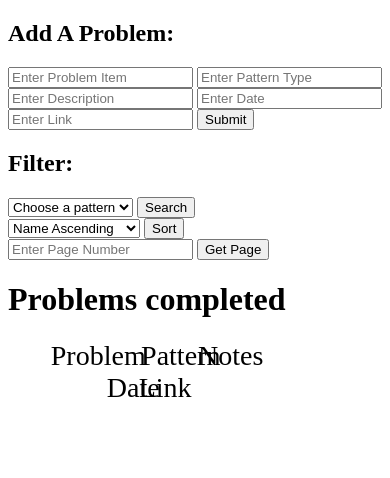
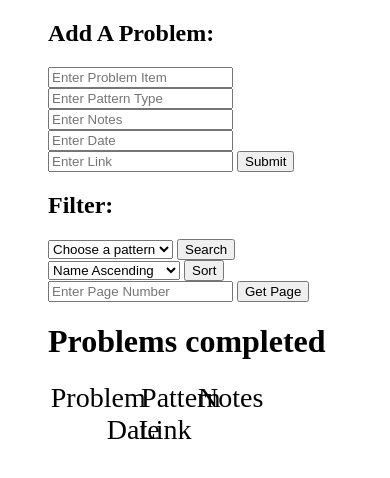
Before and after one commit to irashoemo1/leetcode-tracker, a Node server app: page /problems in a window 390 px wide. Shown: the top 478 px of the page. Run offline with Node 20, Linux system fonts and the light colour scheme; data that the repository does not hold is empty; some libraries are stand-ins or nearby versions.

Commit message:
almost complete project. need mobile

```diff
--- a/package.json
+++ b/package.json
@@ -10,6 +10,7 @@
   "author": "Ira Shoemo",
   "license": "ISC",
   "dependencies": {
+    "bootstrap": "^5.2.1",
     "cors": "^2.8.5",
     "dotenv": "^16.0.1",
     "ejs": "^3.1.8",
--- a/public/css/style.css
+++ b/public/css/style.css
@@ -27,6 +27,10 @@ ul.problemItems > li{
     height: 100%;
 }
 
+h1, h2.add, form, form + h2{
+    padding-left: 40px;
+}
+
 #heading{
     margin-bottom: .5em;
 }
@@ -37,7 +41,7 @@ ul.problemItems > li{
     padding-left: .10em;
 }
 
-h2.problem, h3.pattern, h3.description, span.del, .date, a.link, span.edit{
+h2.problem, h3.pattern, h3.notes, span.del, .date, a.link, span.edit{
     display: inline-block;
     margin: 0;
     vertical-align: top;
@@ -52,11 +56,11 @@ h2.problem, h3.pattern, h3.description, span.del, .date, a.link, span.edit{
     width: 15%;
 }
 
-.description{
+.notes{
     width: 30%;
 }
 
-h3.description{
+h3.notes{
     font-size: 1em;
 }
 
--- a/views/problems.ejs
+++ b/views/problems.ejs
@@ -5,26 +5,29 @@
     <meta http-equiv="X-UA-Compatible" content="IE=edge">
     <meta name="viewport" content="width=device-width, initial-scale=1.0">
     <title>Document</title>
+    <!-- <link rel="stylesheet" href="https://cdn.jsdelivr.net/npm/bootstrap@4.0.0/dist/css/bootstrap.min.css" integrity="sha384-Gn5384xqQ1aoWXA+058RXPxPg6fy4IWvTNh0E263XmFcJlSAwiGgFAW/dAiS6JXm" crossorigin="anonymous"> -->
     <link rel="stylesheet" href="https://cdnjs.cloudflare.com/ajax/libs/font-awesome/5.15.3/css/all.min.css">
     <link rel="stylesheet" href="/css/style.css">
+    <!-- <link rel="stylesheet" href="/node_modules/bootstrap/dist/css/bootstrap.css"> -->
 </head>
 <body>
     <!-- Make the date filter able to do range of dates, make a pagination for the problems, figure out how to get the patterns
         to make the sort list to be constant and do bootstrap to make it look better -->
-    <h2>Add A Problem:</h2>
+    <h2 class="add">Add A Problem:</h2>
 
-    <form action="/problems/createProblems" method="POST">
+    <!-- Notes is description -->
+    <form class="createProblems" action="/problems/createProblems" method="POST">
         <input type="text" placeholder="Enter Problem Item" name="problemItem">
         <input type="text" placeholder="Enter Pattern Type" name="patternType">
-        <input type="text" placeholder="Enter Description" name="description">
+        <input type="text" placeholder="Enter Notes" name="notes">
         <input type="text" placeholder="Enter Date" name="date">
         <input type="text" placeholder="Enter Link" name="link">
         <input type="submit">
     </form>
 
-    <h2> Filter: </h2>
+    <h2 class="filter"> Filter: </h2>
     <!-- Need to make the search bar only the max one might just have to hardcode it-->
-    <form action="/problems/" method="GET">
+    <form class="getProblems" action="/problems/" method="GET">
         <select name="patternType" class="patternSelect">
             <option value="patterns" selected>Choose a pattern</option>
             <% let hashset = new Set() %>
@@ -57,7 +60,7 @@
     <ul id="heading">
         <li class="problem">Problem</li>
         <li class="pattern">Pattern</li>
-        <li class="description">Notes</li>
+        <li class="notes">Notes</li>
         <li class="date">Date</li>
         <li class="link">Link</li>
     </ul>
@@ -68,7 +71,7 @@
             <li contenteditable="false" class="problemItem" data-id="<%=el._id%>">
                     <h2 class="problem"><%= el.problem %></h2>
                     <h3 class="pattern"><%= el.pattern %></h3>
-                    <h3 class="description"><%= el.description %></h3>
+                    <h3 class="notes"><%= el.description %></h3>
                     <h3 class="date"><%= moment(el.date).format('MMM D, YYYY') %></h3>
                     <a class="link" href="<%= el.link %>"><%= el.problem %></a>
                     <span class="edit">Edit</span>
@@ -79,5 +82,9 @@
     </ul>
 
     <script src="/main.js"></script>
+    <!-- <script src="https://code.jquery.com/jquery-3.2.1.slim.min.js" integrity="sha384-KJ3o2DKtIkvYIK3UENzmM7KCkRr/rE9/Qpg6aAZGJwFDMVNA/GpGFF93hXpG5KkN" crossorigin="anonymous"></script>
+    <script src="https://cdn.jsdelivr.net/npm/popper.js@1.12.9/dist/umd/popper.min.js" integrity="sha384-ApNbgh9B+Y1QKtv3Rn7W3mgPxhU9K/ScQsAP7hUibX39j7fakFPskvXusvfa0b4Q" crossorigin="anonymous"></script>
+    <script src="https://cdn.jsdelivr.net/npm/bootstrap@4.0.0/dist/js/bootstrap.min.js" integrity="sha384-JZR6Spejh4U02d8jOt6vLEHfe/JQGiRRSQQxSfFWpi1MquVdAyjUar5+76PVCmYl" crossorigin="anonymous"></script> -->
+    <!-- <script src="/node_modules/bootstrap/dist/js/bootstrap.bundle.js"></script> -->
 </body>
 </html>
```
Also changed, not shown: 1 other file.
